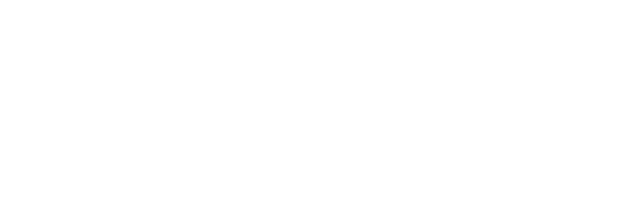
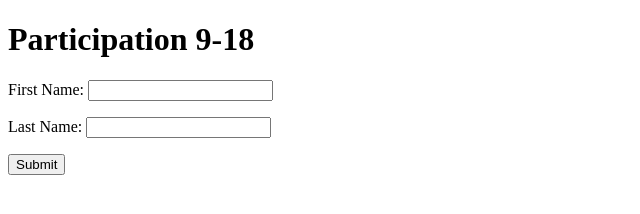
Before and after one commit to GU-Web-Dev-2024/participation-3-more-html-rblazer03, a plain HTML site: page index.html in a window 1280 px wide. Shown: the whole page, without its empty margins (0-640 px from the left). Drawn offline with Linux system fonts and the light colour scheme.

Commit message:
add form

```diff
--- a/index.html
+++ b/index.html
@@ -3,9 +3,20 @@
 <head>
     <meta charset="UTF-8">
     <meta name="viewport" content="width=device-width, initial-scale=1.0">
-    <title>Document</title>
+    <title>Participation 9-18</title>
 </head>
 <body>
-
+    <h1>Participation 9-18</h1>
+    <form action="https://gu-web-dev-2024.github.io/participation-3-more-html-d-olivares/submission.html" method="GET">
+        <p>
+           <label for="first">First Name:</label>
+           <input type="text" name="first" id="first">
+        </p>
+        <p>
+           <label for="last">Last Name:</label>
+           <input type="text" name="last" id="last">
+        </p>
+        <input type="submit">
+     </form>
 </body>
 </html>
```
